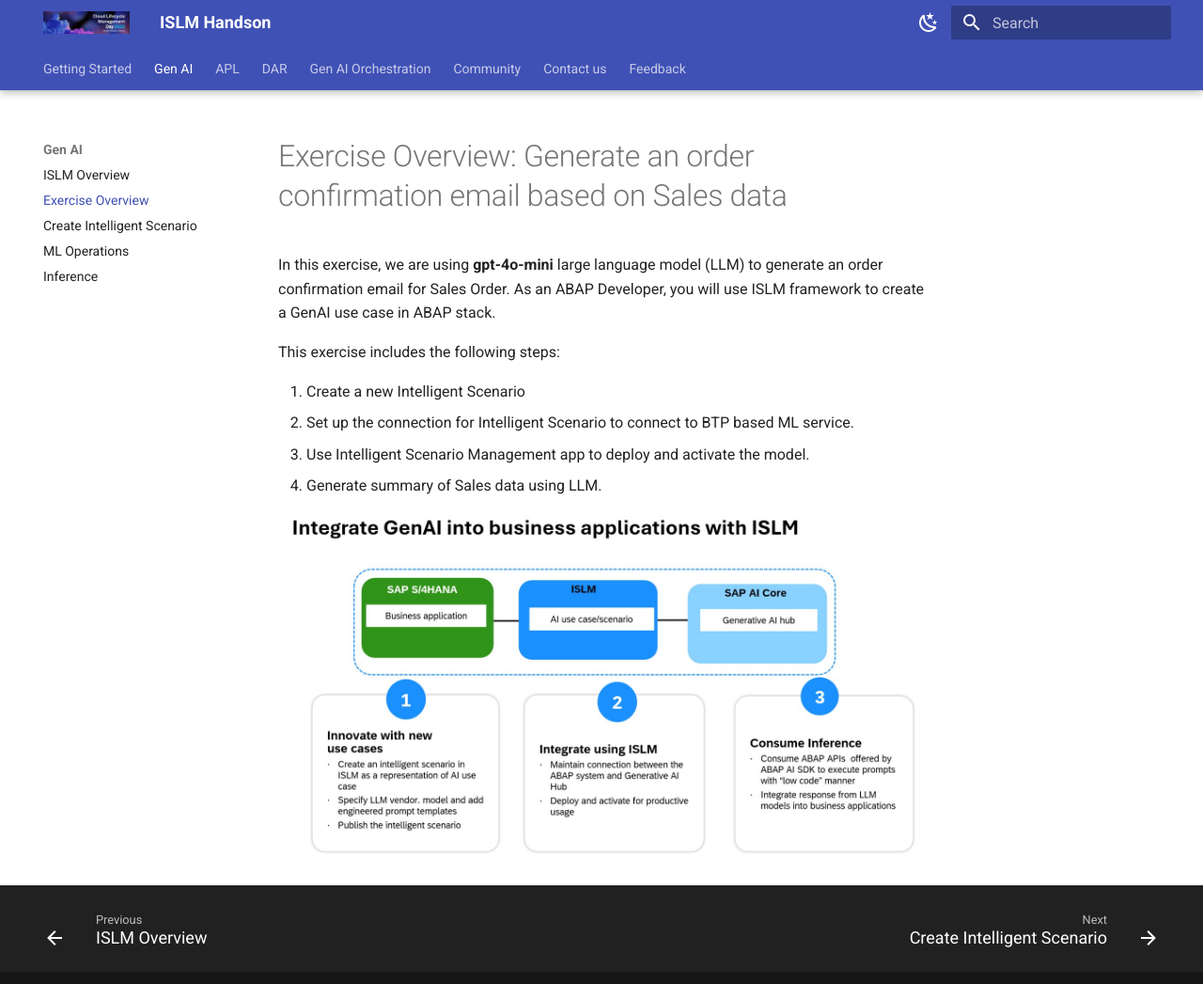
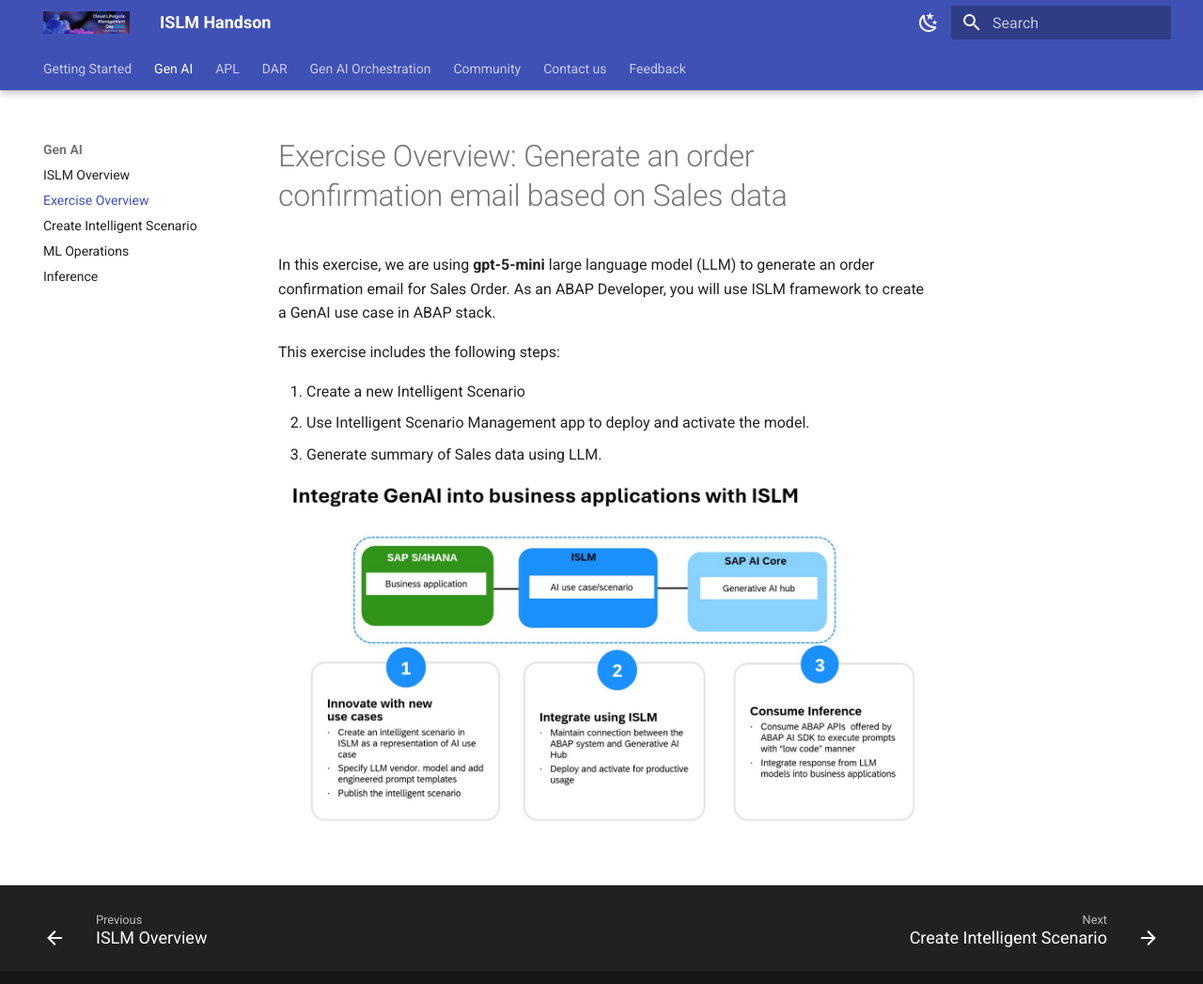
Before and after one commit to SAP-CLM-SL/ISLM, an MkDocs documentation site: the page built from docs/ISLM_with_SAPGenAI/exerciseoverview.md, in a window 1280 px wide and 1058 px high. Shown: the top 1047 px of the window at 94% size. Built offline with MkDocs 1.6.1 and Material for MkDocs 9.7.7, drawn with Linux system fonts in a browser that asks for light colours.

Commit message:
Update exerciseoverview.md

```diff
--- a/docs/ISLM_with_SAPGenAI/exerciseoverview.md
+++ b/docs/ISLM_with_SAPGenAI/exerciseoverview.md
@@ -1,12 +1,11 @@
 # Exercise Overview: Generate an order confirmation email based on Sales data
 
-In this exercise, we are using **gpt-4o-mini** large language model (LLM) to generate an order confirmation email for Sales Order. As an ABAP Developer, you will use ISLM framework to create a GenAI use case in ABAP stack.
+In this exercise, we are using **gpt-5-mini** large language model (LLM) to generate an order confirmation email for Sales Order. As an ABAP Developer, you will use ISLM framework to create a GenAI use case in ABAP stack.
 
 This exercise includes the following steps:
 
 1.  Create a new Intelligent Scenario
-2.  Set up the connection for Intelligent Scenario to connect to BTP based ML service.
-3.  Use Intelligent Scenario Management app to deploy and activate the model.
-4.  Generate summary of Sales data using LLM.
+2.  Use Intelligent Scenario Management app to deploy and activate the model.
+3.  Generate summary of Sales data using LLM.
 
 ![](./images/integrate.jpg)
```
